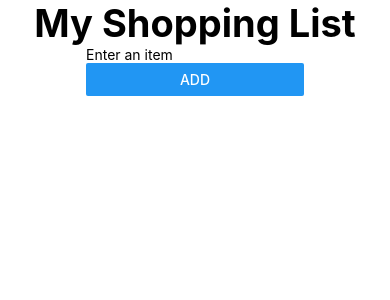
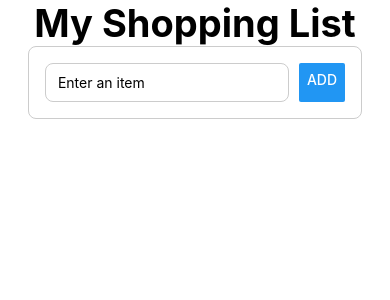
Before and after one commit to frnkhakim/ShoppingList, a React Native app: screen / in a window 390 px wide. Shown: the top 300 px of the page. Built offline with nearby package versions, Linux system fonts and the light colour scheme.

Commit message:
feat: add styles to ShoppingInput component for improved layout and presentation

```diff
--- a/src/components/ShoppingInput.tsx
+++ b/src/components/ShoppingInput.tsx
@@ -2,20 +2,42 @@ interface ShoppingInputProps {
     onAddItem: (item: string) => void;
 }
 
-import { View, TextInput, Button } from "react-native";
+import { View, TextInput, Button, StyleSheet } from "react-native";
 import { useState } from "react";
+
+const styles = StyleSheet.create({
+    container: {
+        padding: 16,
+        borderWidth: 1,
+        borderColor: '#ccc',
+        borderRadius: 8,
+        marginBottom: 20,
+        flexDirection: "row",
+        gap: 10,
+    },
+    input: {
+     flex: 1,
+    borderWidth: 1,
+    borderColor: "#ccc",
+    borderRadius: 8,
+    paddingHorizontal: 12,
+    paddingVertical: 10,
+    }
+});
 
 export default function ShoppingInput({ onAddItem }: ShoppingInputProps) {
     const [item, setItem] = useState("");
 
     return (
-        <View>
+        <View style={styles.container}>
             <TextInput
+                style={styles.input}
                 placeholder="Enter an item"
                 value={item}
                 onChangeText={setItem}
             />
             <Button
+
                 title="Add"
                 onPress={() => {
                     if (item.trim()) {
```
